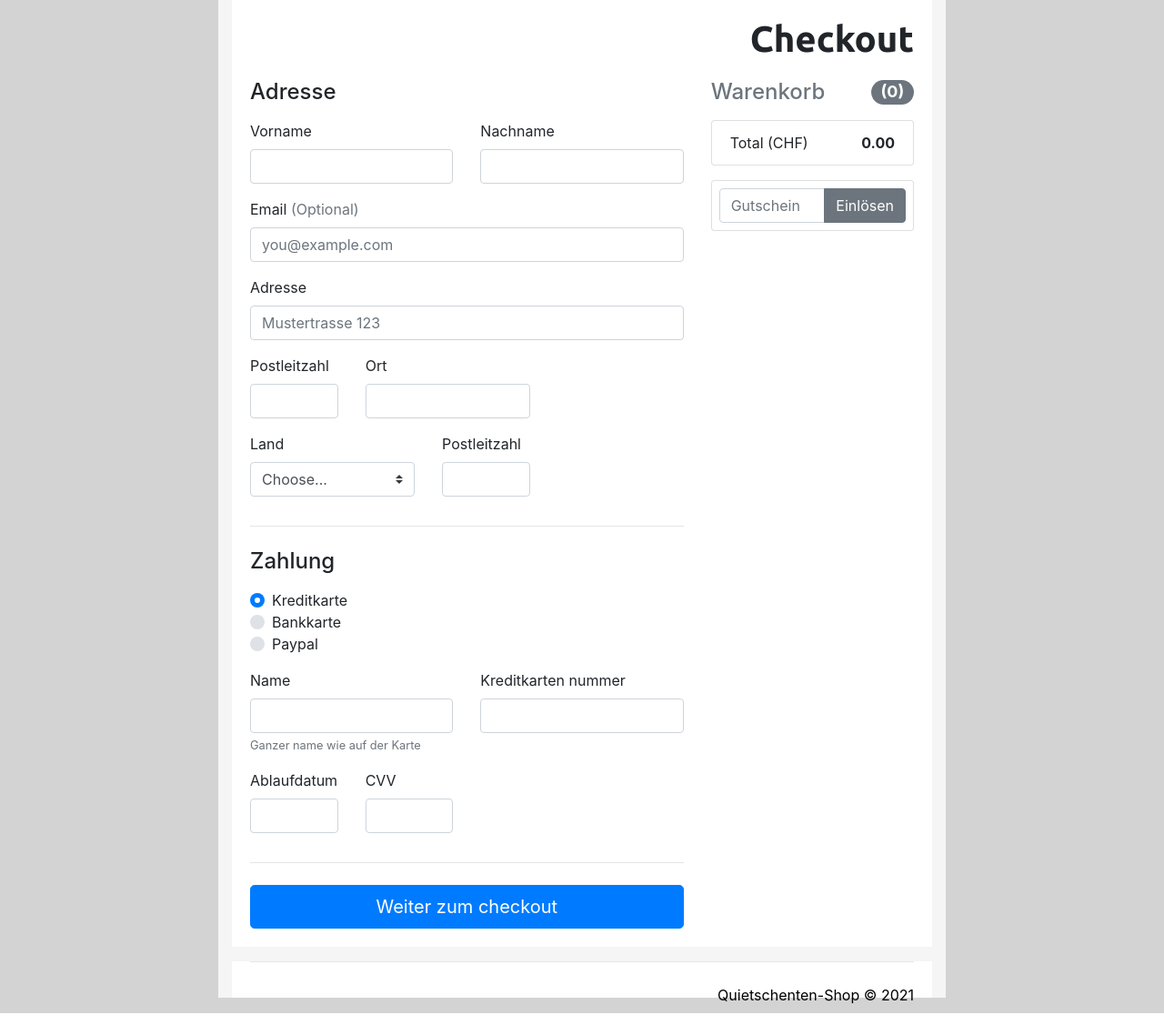
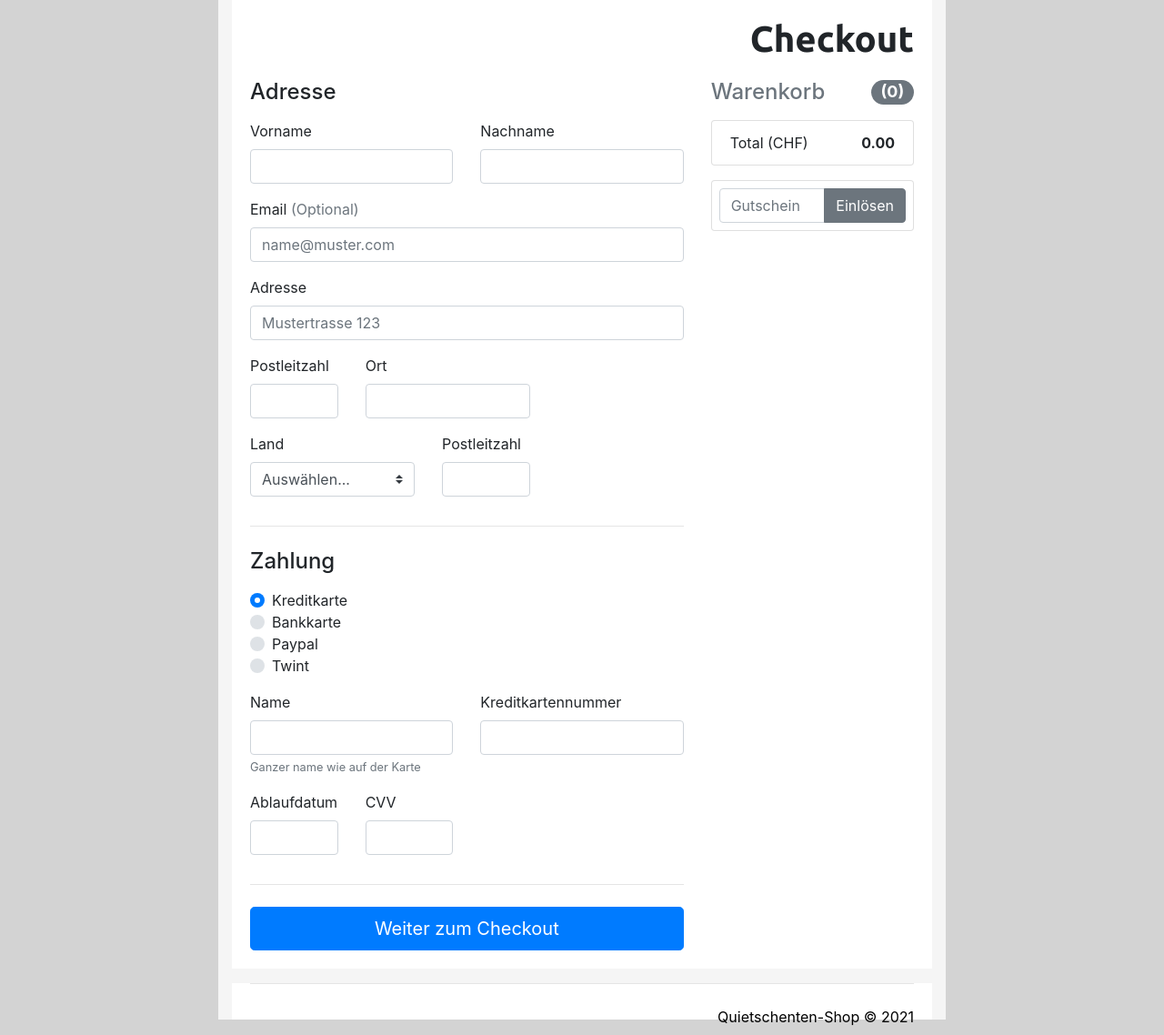
Before and after one commit to Vangrief/-, a PHP site: page /checkout.php in a window 1280 px wide. Shown: the part 147-1285 px from the top of the page at 91% size. Before the commit the page ends 1261 px from the top, so only its background shows below. Run offline with PHP 8.4, Linux system fonts and the light colour scheme; some libraries are stand-ins or nearby versions.

Commit message:
language edits

```diff
--- a/checkout.php
+++ b/checkout.php
@@ -128,23 +128,23 @@ for ($i = 0; $i < count($_SESSION["cart"]); $i++) {
                                 <label for="firstname">Vorname</label>
                                 <input type="text" class="form-control" id="firstname" placeholder="" required="">
                                 <div class="invalid-feedback">
-                                    Valid Vorname is required.
+                                    gültiger Vorname is benötigt.
                                 </div>
                             </div>
                             <div class="col-md-6 mb-3">
                                 <label for="name">Nachname</label>
                                 <input type="text" class="form-control" id="name" placeholder="" required="">
                                 <div class="invalid-feedback">
-                                    Valid Nachname is required.
+                                    gültiger Nachname is benötigt.
                                 </div>
                             </div>
                         </div>
 
                         <div class="mb-3">
                             <label for="email">Email <span class="text-muted">(Optional)</span></label>
-                            <input type="email" class="form-control" id="email" placeholder="you@example.com">
+                            <input type="email" class="form-control" id="email" placeholder="name@muster.com">
                             <div class="invalid-feedback">
-                                Please enter a valid email address for shipping updates.
+                                bitte geben sie eine gültige email address ein um versand updates zu erhalten.
                             </div>
                         </div>
 
@@ -152,7 +152,7 @@ for ($i = 0; $i < count($_SESSION["cart"]); $i++) {
                             <label for="address">Adresse</label>
                             <input type="text" class="form-control" id="address" placeholder="Mustertrasse 123" required="">
                             <div class="invalid-feedback">
-                                Please enter your shipping adresse.
+                                bitte geben sie eine gültige Adresse ein.
                             </div>
                         </div>
 
@@ -161,34 +161,34 @@ for ($i = 0; $i < count($_SESSION["cart"]); $i++) {
                                 <label for="postleitzahl">Postleitzahl</label>
                                 <input type="text" class="form-control" id="postleitzahl" placeholder="" required="">
                                 <div class="invalid-feedback">
-                                    Postleitzahl required.
+                                    Postleitzahl wird benötigt.
                                 </div>
                             </div>
                             <div class="col-md-5 mb-3">
                                 <label for="ort">Ort</label>
                                 <input type="text" class="form-control" id="ort" placeholder="" required="">
                                 <div class="invalid-feedback">
-                                    Ort required.
+                                    Ort wird benötigt.
                                 </div>
                             </div>
                             <div class="col-md-5 mb-3">
                                 <label for="country">Land</label>
                                 <select class="custom-select d-block w-100" id="country" required="">
-                                    <option value="" selected="selected">Choose...</option>
-                                    <option>United States</option>
+                                    <option value="" selected="selected">Auswählen...</option>
+                                    <option>Vereinigte Staaten</option>
                                     <option>Schweiz</option>
                                     <option>Deutschland</option>
                                     <option>Sowjetunion</option>
                                 </select>
                                 <div class="invalid-feedback">
-                                    Please select a valid land.
+                                    bitte wählen sie ein gültiges Land aus.
                                 </div>
                             </div>
                             <div class="col-md-3 mb-3">
                                 <label for="zip">Postleitzahl</label>
                                 <input type="text" class="form-control" id="zip" placeholder="" required="">
                                 <div class="invalid-feedback">
-                                    Postleitzahl code required.
+                                    Postleitzahl wird benötigt.
                                 </div>
                             </div>
 
@@ -210,6 +210,10 @@ for ($i = 0; $i < count($_SESSION["cart"]); $i++) {
                                 <input id="paypal" name="paymentMethod" type="radio" class="custom-control-input" required="">
                                 <label class="custom-control-label" for="paypal">Paypal</label>
                             </div>
+                            <div class="custom-control custom-radio">
+                                <input id="twint" name="paymentMethod" type="radio" class="custom-control-input" required="">
+                                <label class="custom-control-label" for="twint">Twint</label>
+                            </div>
                         </div>
                         <div class="row">
                             <div class="col-md-6 mb-3">
@@ -217,14 +221,14 @@ for ($i = 0; $i < count($_SESSION["cart"]); $i++) {
                                 <input type="text" class="form-control" id="cc-name" placeholder="" required="">
                                 <small class="text-muted">Ganzer name wie auf der Karte</small>
                                 <div class="invalid-feedback">
-                                    Name on card is required
+                                    Name wird benötigt.
                                 </div>
                             </div>
                             <div class="col-md-6 mb-3">
-                                <label for="cc-number">Kreditkarten nummer</label>
+                                <label for="cc-number">Kreditkartennummer</label>
                                 <input type="text" class="form-control" id="cc-number" placeholder="" required="">
                                 <div class="invalid-feedback">
-                                    Credit card number is required
+                                    Kreditkartennummer wird benötigt.
                                 </div>
                             </div>
                         </div>
@@ -233,19 +237,19 @@ for ($i = 0; $i < count($_SESSION["cart"]); $i++) {
                                 <label for="cc-expiration">Ablaufdatum</label>
                                 <input type="text" class="form-control" id="cc-expiration" placeholder="" required="">
                                 <div class="invalid-feedback">
-                                    Expiration date required
+                                    Ablaufdatum wird benötigt.
                                 </div>
                             </div>
                             <div class="col-md-3 mb-3">
                                 <label for="cc-expiration">CVV</label>
                                 <input type="text" class="form-control" id="cc-cvv" placeholder="" required="">
                                 <div class="invalid-feedback">
-                                    Security code required
+                                    CVV wird benötigt.
                                 </div>
                             </div>
                         </div>
                         <hr class="mb-4">
-                        <button class="btn btn-primary btn-lg btn-block" type="submit">Weiter zum checkout</button>
+                        <button class="btn btn-primary btn-lg btn-block" type="submit">Weiter zum Checkout</button>
                     </form>
                 </div>
             </div>
```
